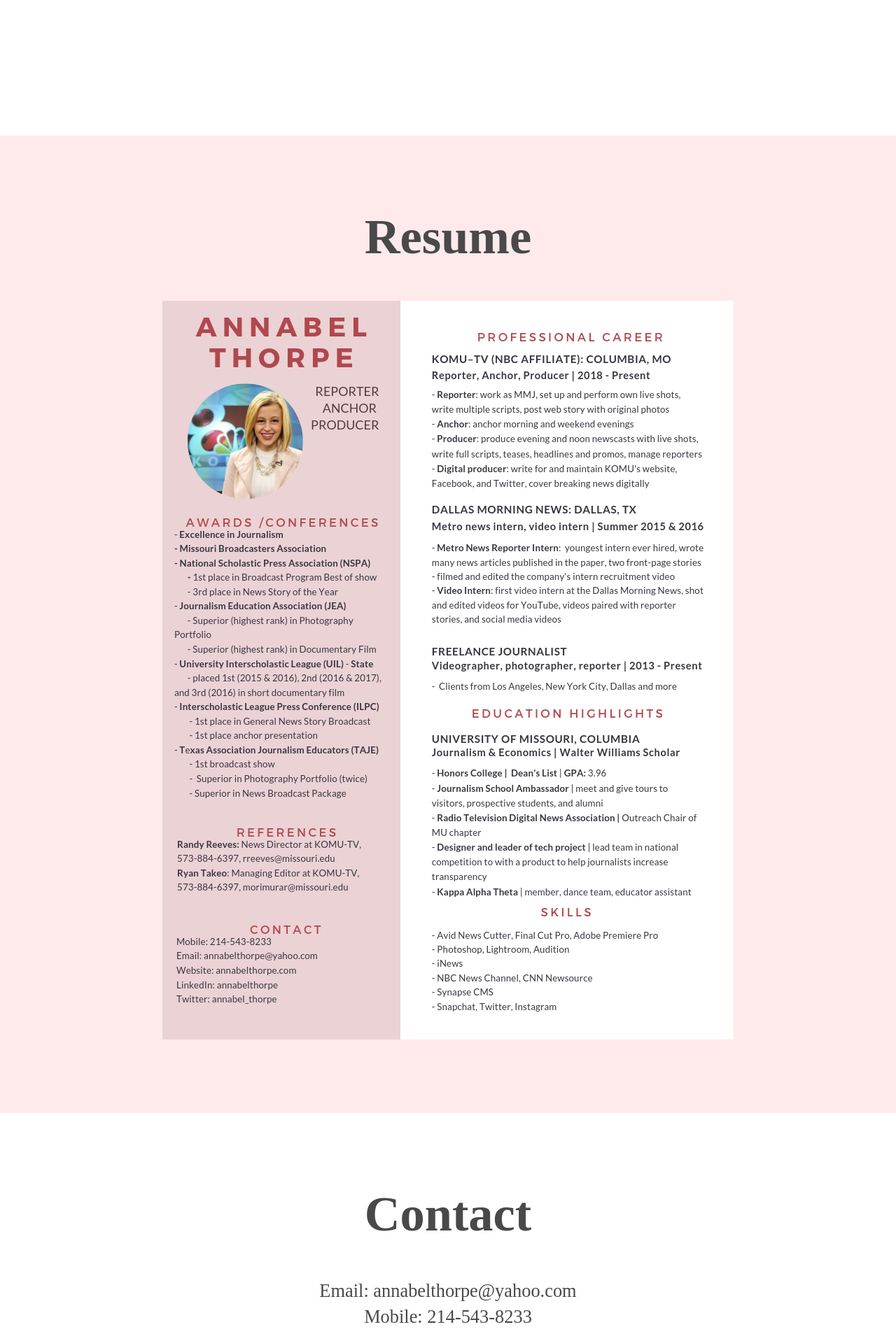
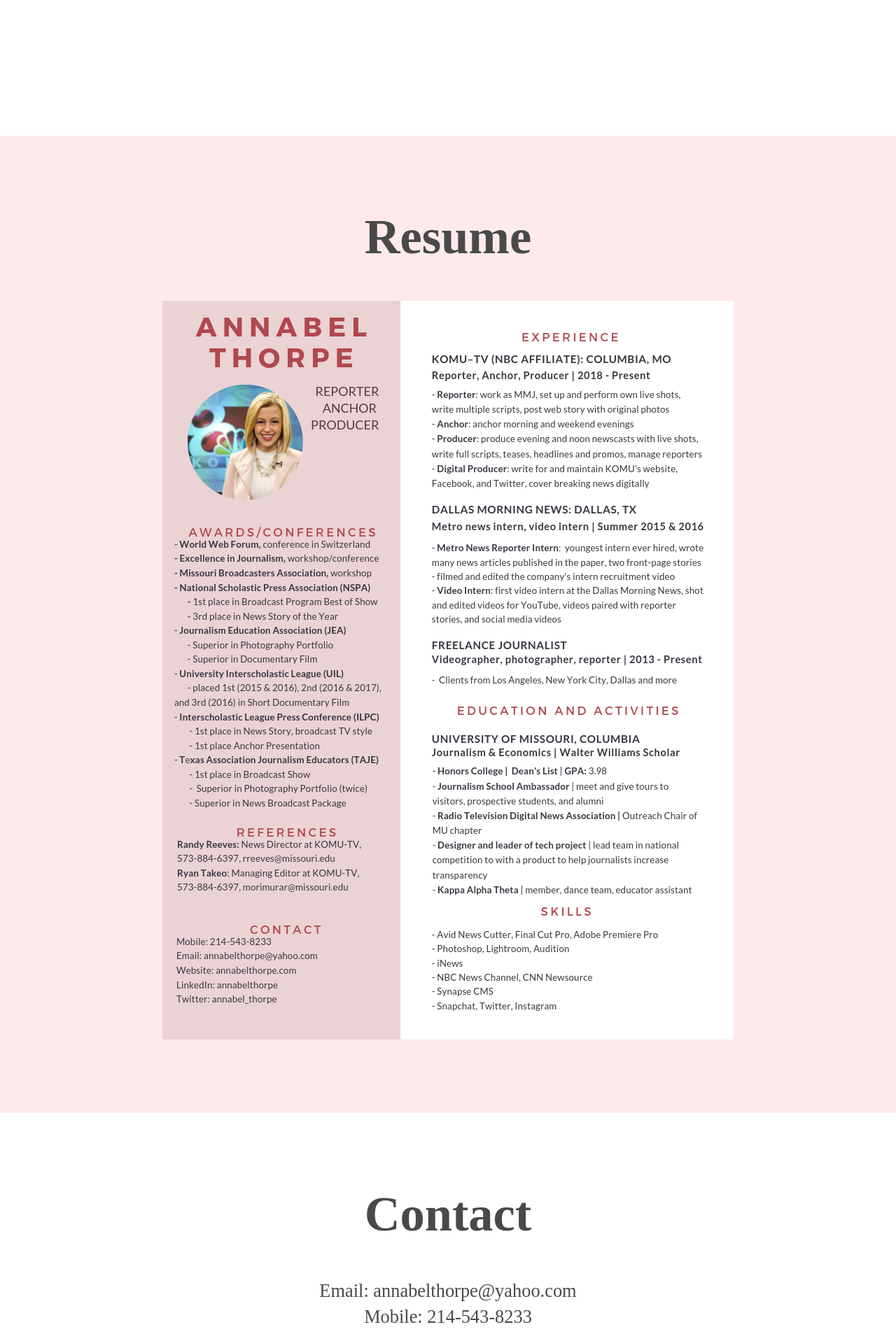
Before and after one commit to annabelthorpe/annabelthorpe.github.io, a Jekyll site: the page built from index.html, in a window 1280 px wide. Shown: the part 4337-6244 px from the top of the page at 70% size. Built offline with Jekyll 4.4.1, drawn with Linux system fonts in a browser that asks for light colours; some web fonts are replaced.

Commit message:
“update”

```diff
--- a/index.html
+++ b/index.html
@@ -52,7 +52,7 @@ layout: default
     <div class="portfolio-carousel owl-carousel">
       <div>
         <figure>
-          <img src="assets/images/updated resume w_ kent (1).png" alt="Portfolio Item"/>
+          <img src="assets/images/updated resume w_ kent (2).png" alt="Portfolio Item"/>
         </figure>
       </section>
 
```
Also changed, not shown: assets/images/updated resume w_ kent (1).png (deleted), assets/images/updated resume w_ kent (2).png (added).
